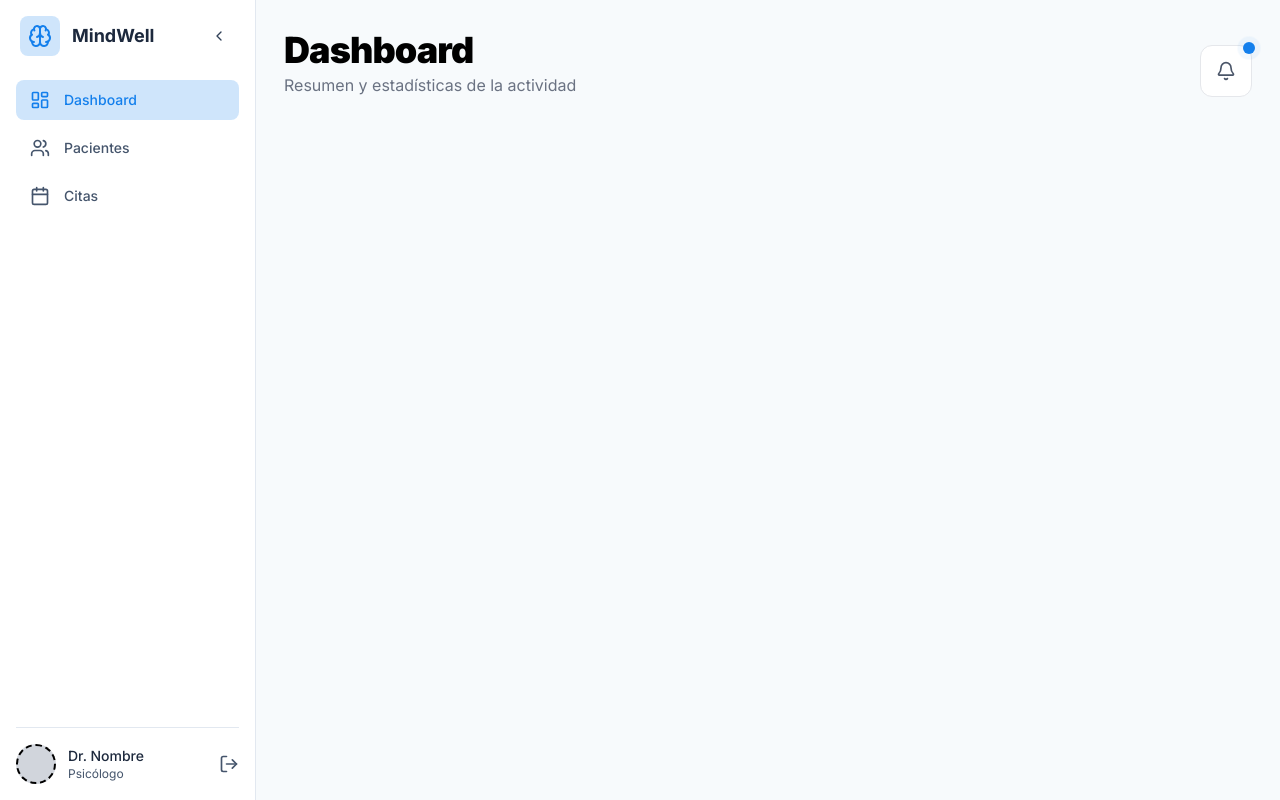
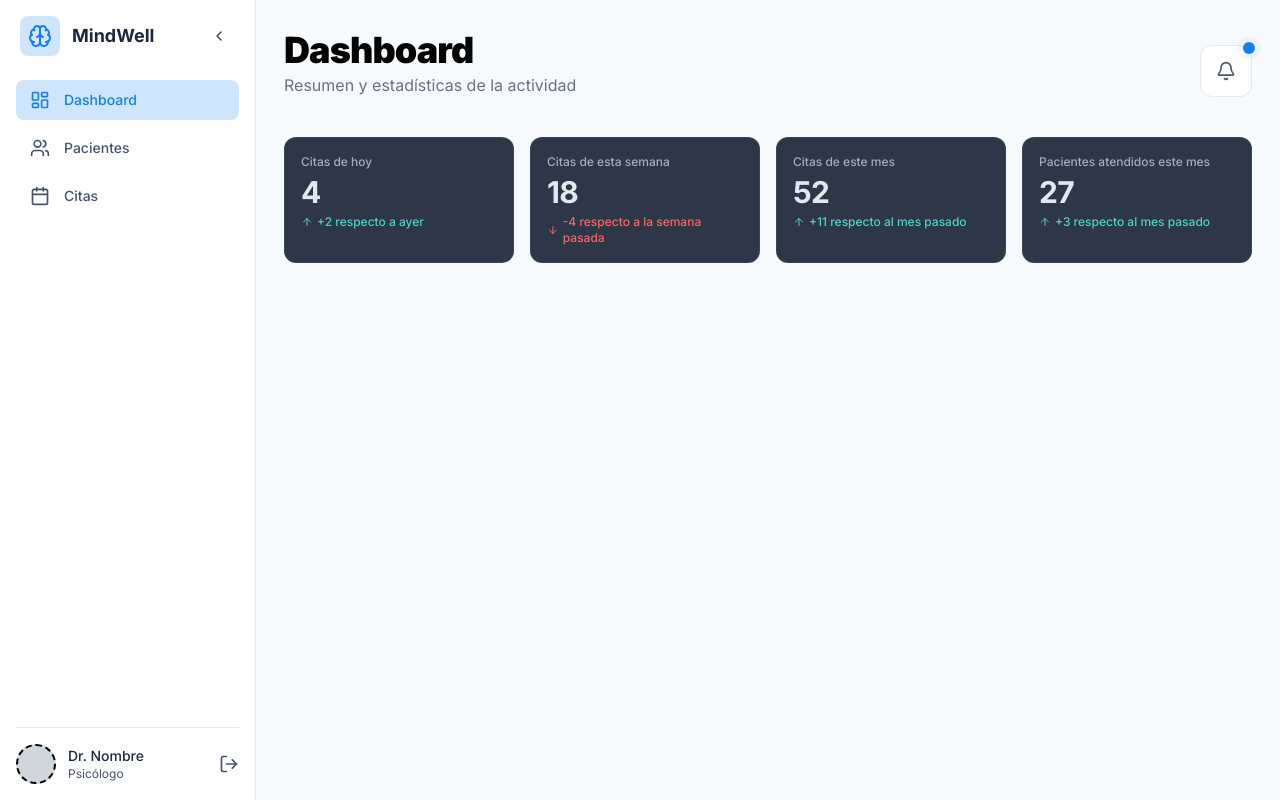
Before and after one commit to codecolibridev/frontend-web-ruta-mental-psic, a Next.js app: page /dashboard in a window 1280 px wide. Built offline with nearby package versions, Linux system fonts and the light colour scheme.

Commit message:
ADD: implement CardsGroup component and integrate it into the dashboard page 🚀

```diff
--- a/app/dashboard/page.tsx
+++ b/app/dashboard/page.tsx
@@ -1,12 +1,19 @@
+import { CardsGroup } from '@/components/index';
 import NotificationComponent from '@/components/layout/Notification';
 import PageHeader from '@/components/layout/PageHeader';
 
 export default function Page() {
      return (
           <>
-               <div className="flex justify-between min-w-full items-center">
-                    <PageHeader title="Dashboard" description="Resumen y estadísticas de la actividad" />
-                    <NotificationComponent />
+               <div className="flex flex-col min-w-full">
+                    <div className="flex min-w-full justify-between items-center">
+                         <PageHeader title="Dashboard" description="Resumen y estadísticas de la actividad" />
+                         <NotificationComponent />
+                    </div>
+                    {/* cards resume */}
+
+                    <CardsGroup />
+                    {/* graphs */}
                </div>
           </>
      );
--- a/components/index.tsx
+++ b/components/index.ts
@@ -9,3 +9,4 @@ export { default as Navbar } from './ui/Navbar';
 export { default as ConditionalNavbar } from './layout/ConditionalNavbar';
 export { default as Notification } from './layout/Notification';
 export { default as PageHeader } from './layout/PageHeader';
+export { default as CardsGroup } from './layout/CardsGroup';
--- /dev/null
+++ b/components/layout/CardsGroup.tsx
@@ -0,0 +1,52 @@
+import { ArrowUp, ArrowDown } from 'lucide-react';
+import stats from '../../data/dashboard-stats.json';
+
+export default function CardsGroup() {
+     const { today, week, month, patientsThisMonth, comparison } = stats as unknown as {
+          today: number;
+          week: number;
+          month: number;
+          patientsThisMonth: number;
+          comparison: { dayDiff: number; weekDiff: number; monthDiff: number; patientsMonthDiff: number };
+     };
+
+     const renderDiff = (diff: number, label: string) => {
+          const positive = diff > 0;
+          const Icon = positive ? ArrowUp : ArrowDown;
+          const colorClass = positive ? 'text-[#4FD1C5]' : 'text-[#F56565]';
+          return (
+               <p className={`${colorClass} text-xs font-medium flex items-center gap-1`}>
+                    <Icon className="w-3 h-3" aria-hidden />
+                    <span>{`${positive ? '+' : ''}${diff} ${label}`}</span>
+               </p>
+          );
+     };
+
+     return (
+          <section className="mt-6 grid grid-cols-1 sm:grid-cols-2 lg:grid-cols-4 gap-4">
+               <div className="flex flex-col gap-1 rounded-xl p-4 bg-[#2D3748] border border-[#4A5568]/50 hover:border-[#4A5568] transition-all duration-200">
+                    <p className="text-[#A0AEC0] text-xs font-medium">Citas de hoy</p>
+                    <p className="text-[#E2E8F0] tracking-tight text-3xl font-bold">{today}</p>
+                    {renderDiff(comparison.dayDiff, 'respecto a ayer')}
+               </div>
+
+               <div className="flex flex-col gap-1 rounded-xl p-4 bg-[#2D3748] border border-[#4A5568]/50 hover:border-[#4A5568] transition-all duration-200">
+                    <p className="text-[#A0AEC0] text-xs font-medium">Citas de esta semana</p>
+                    <p className="text-[#E2E8F0] tracking-tight text-3xl font-bold">{week}</p>
+                    {renderDiff(comparison.weekDiff, 'respecto a la semana pasada')}
+               </div>
+
+               <div className="flex flex-col gap-1 rounded-xl p-4 bg-[#2D3748] border border-[#4A5568]/50 hover:border-[#4A5568] transition-all duration-200">
+                    <p className="text-[#A0AEC0] text-xs font-medium">Citas de este mes</p>
+                    <p className="text-[#E2E8F0] tracking-tight text-3xl font-bold">{month}</p>
+                    {renderDiff(comparison.monthDiff, 'respecto al mes pasado')}
+               </div>
+
+               <div className="flex flex-col gap-1 rounded-xl p-4 bg-[#2D3748] border border-[#4A5568]/50 hover:border-[#4A5568] transition-all duration-200">
+                    <p className="text-[#A0AEC0] text-xs font-medium">Pacientes atendidos este mes</p>
+                    <p className="text-[#E2E8F0] tracking-tight text-3xl font-bold">{patientsThisMonth}</p>
+                    {renderDiff(comparison.patientsMonthDiff, 'respecto al mes pasado')}
+               </div>
+          </section>
+     );
+}
--- /dev/null
+++ b/data/dashboard-stats.json
@@ -0,0 +1,12 @@
+{
+     "today": 4,
+     "week": 18,
+     "month": 52,
+     "patientsThisMonth": 27,
+     "comparison": {
+          "dayDiff": 2,
+          "weekDiff": -4,
+          "monthDiff": 11,
+          "patientsMonthDiff": 3
+     }
+}
```
